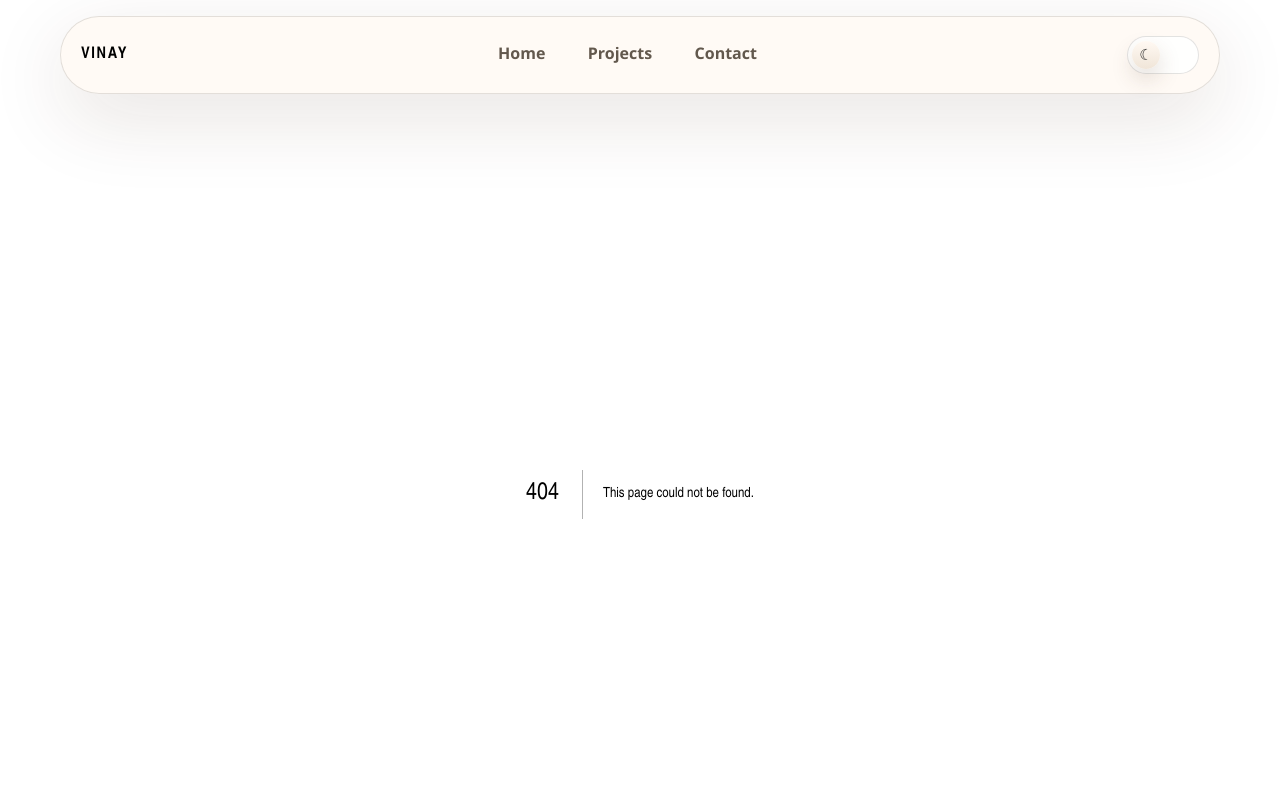
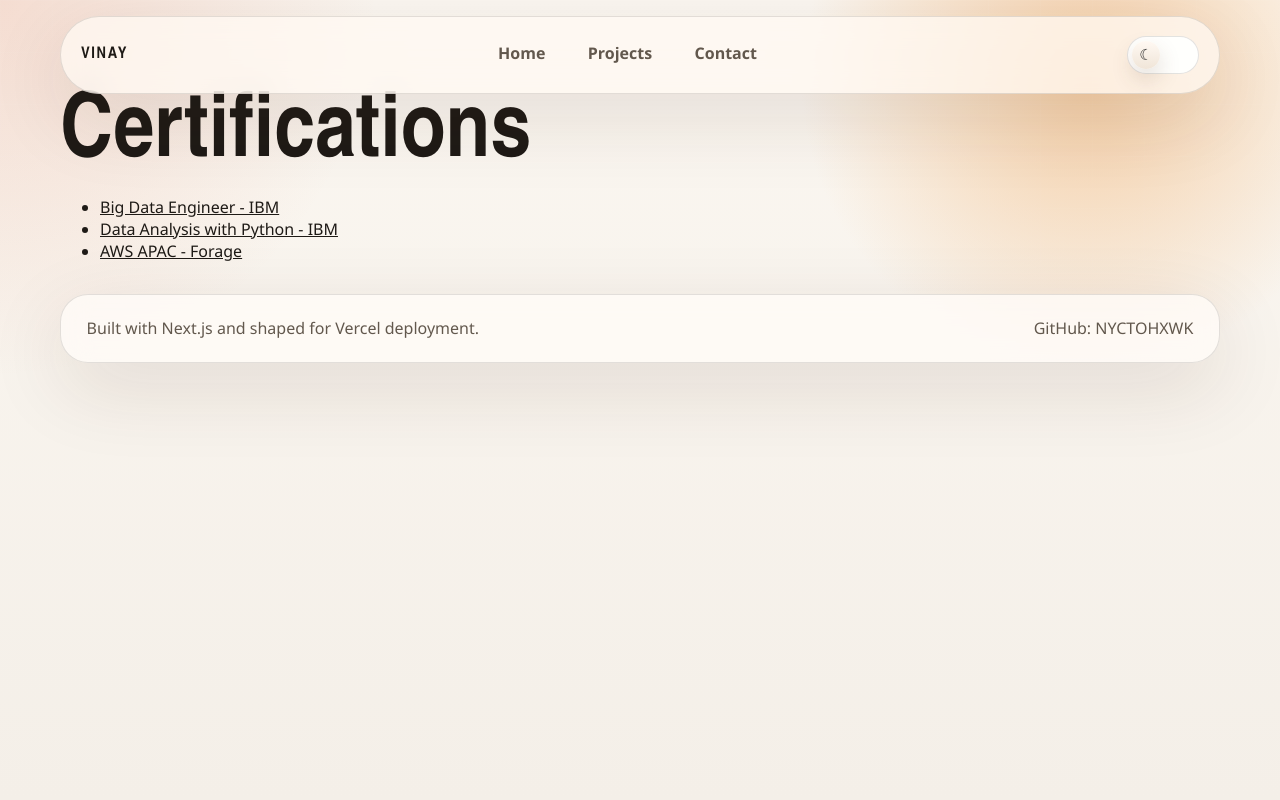
Before and after one commit to NYCTOHXWK/ALPHATEST, a Next.js app: page /certifications in a window 1280 px wide. Before the commit this address had no page. Shown: the top 800 px of the page. Built offline with nearby package versions, Linux system fonts and the light colour scheme.

Commit message:
Add CertificationsPage component with certification links
Signed-off-by: VINAY YADAV <143164570+NYCTOHXWK@users.noreply.github.com>

```diff
--- /dev/null
+++ b/app/certifications/page.tsx
@@ -0,0 +1,25 @@
+export default function CertificationsPage() {
+  return (
+    <div className="p-10">
+      <h1 className="text-3xl font-bold mb-6">Certifications</h1>
+
+      <ul className="space-y-4">
+        <li>
+          <a href="https://courses.ibmcep.cognitiveclass.ai/certificates/51588b3bb671473385a04ab424b8c506">
+            Big Data Engineer - IBM
+          </a>
+        </li>
+        <li>
+          <a href="https://courses.ibmcep.cognitiveclass.ai/certificates/cb4312935d4c1648918666e584696a1">
+            Data Analysis with Python - IBM
+          </a>
+        </li>
+        <li>
+          <a href="https://forage-uploads-prod.s3.amazonaws.com/completion-certificates/AWS/AbXkVjxNf3Ykcu2S">
+            AWS APAC - Forage
+          </a>
+        </li>
+      </ul>
+    </div>
+  );
+}
```
